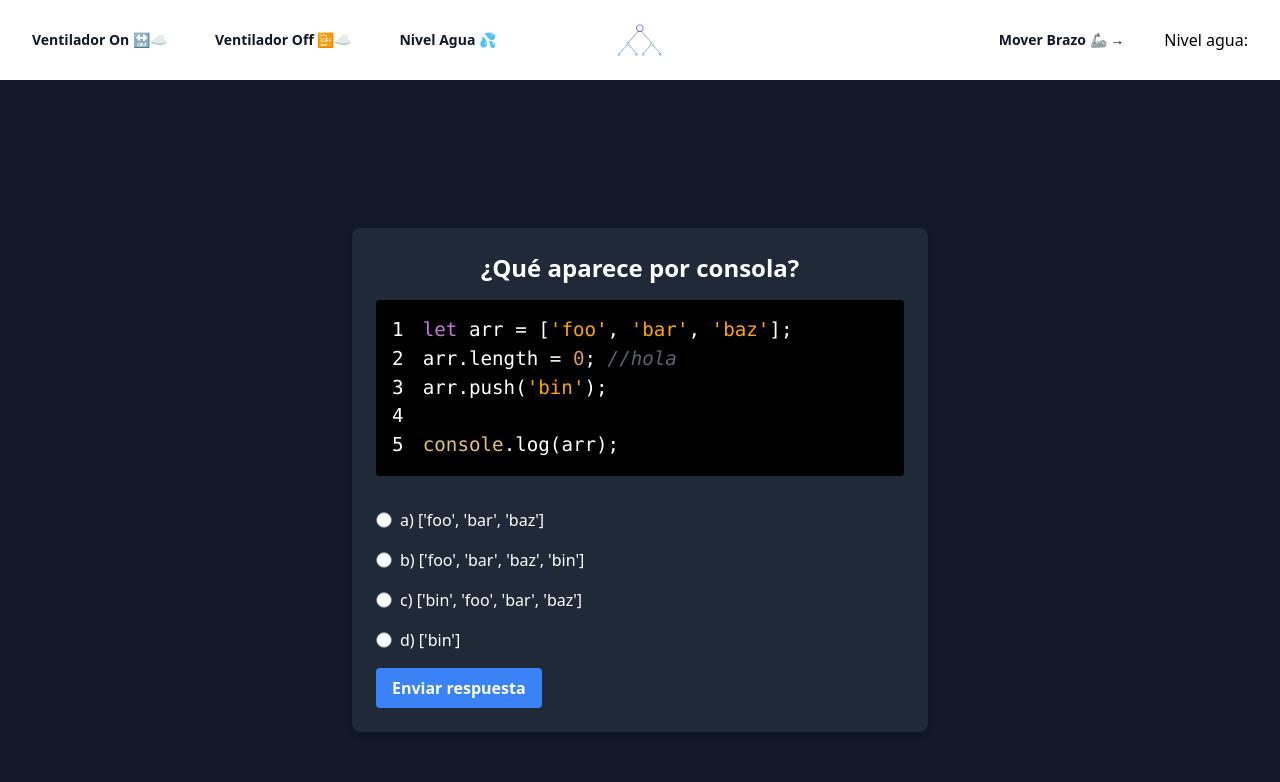
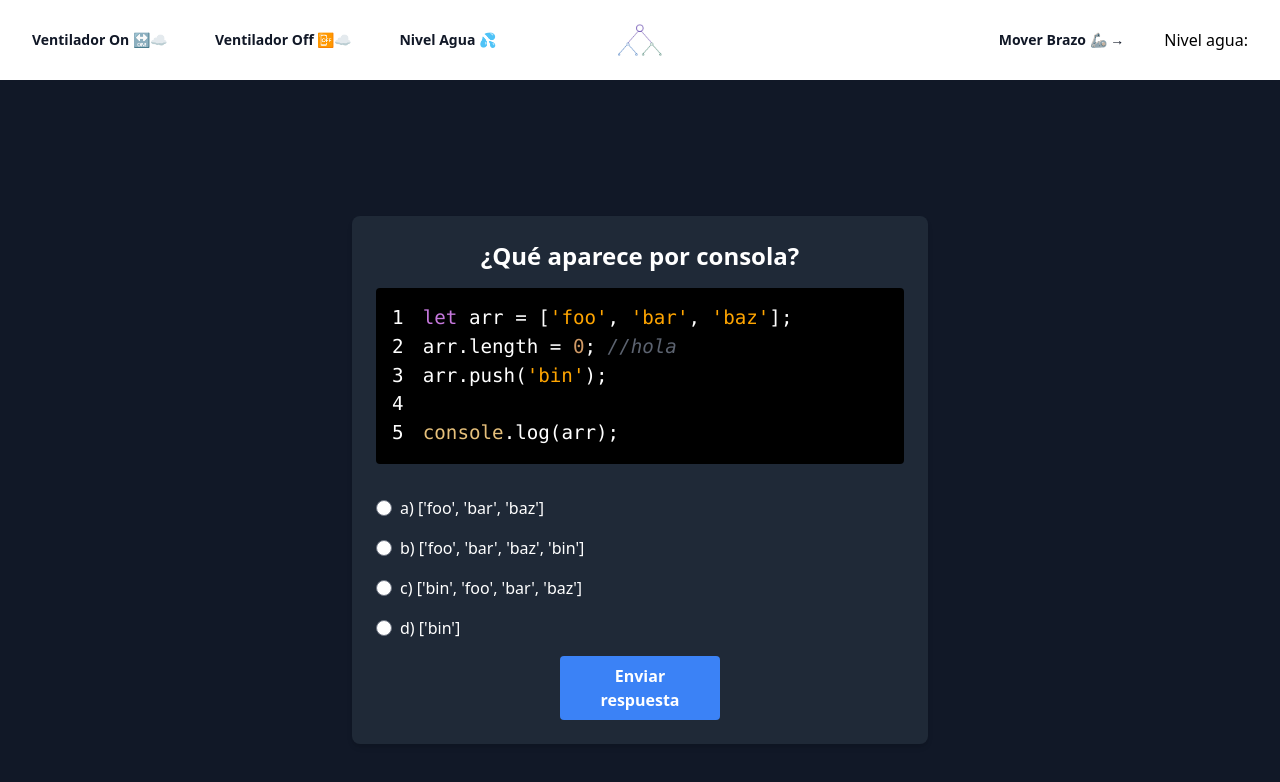
Before and after one commit to trilord243/client-johnny-five, a React (Vite) app: page / in a window 1280 px wide. Shown: the top 782 px of the page. Built offline with nearby package versions, Linux system fonts and the light colour scheme.

Commit message:
centered button

```diff
--- a/src/components/Form.tsx
+++ b/src/components/Form.tsx
@@ -54,7 +54,7 @@ function HelloWorld({greeting = "hello", greeted = '"World"', silent = false, on
   }
 
   const questionsJSX = questions.map((question) => (
-    <div key={question.id}>
+    <section key={question.id} className="flex flex-col">
       <h2 className="text-2xl font-bold mb-4 text-center">{question.title}</h2>
       <p>{question.description}</p>
       {question.code && (
@@ -95,14 +95,16 @@ function HelloWorld({greeting = "hello", greeted = '"World"', silent = false, on
 
       <button
         onClick={() => checkAnswer(question, selectedAnswer)}
-        className="bg-blue-500 hover:bg-blue-700 text-white font-bold py-2 px-4 rounded"
+        className="bg-blue-500 hover:bg-blue-700 text-white
+          font-bold py-2 px-4 rounded
+          max-w-[10rem] self-center"
       >
         Enviar respuesta
       </button>
 
       <FeedBackMessage message={message} correct={success} />
       {/* {message && <p className="mt-4 text-red-500">{message}</p>} */}
-    </div>
+    </section>
   ));
 
   return (
```
